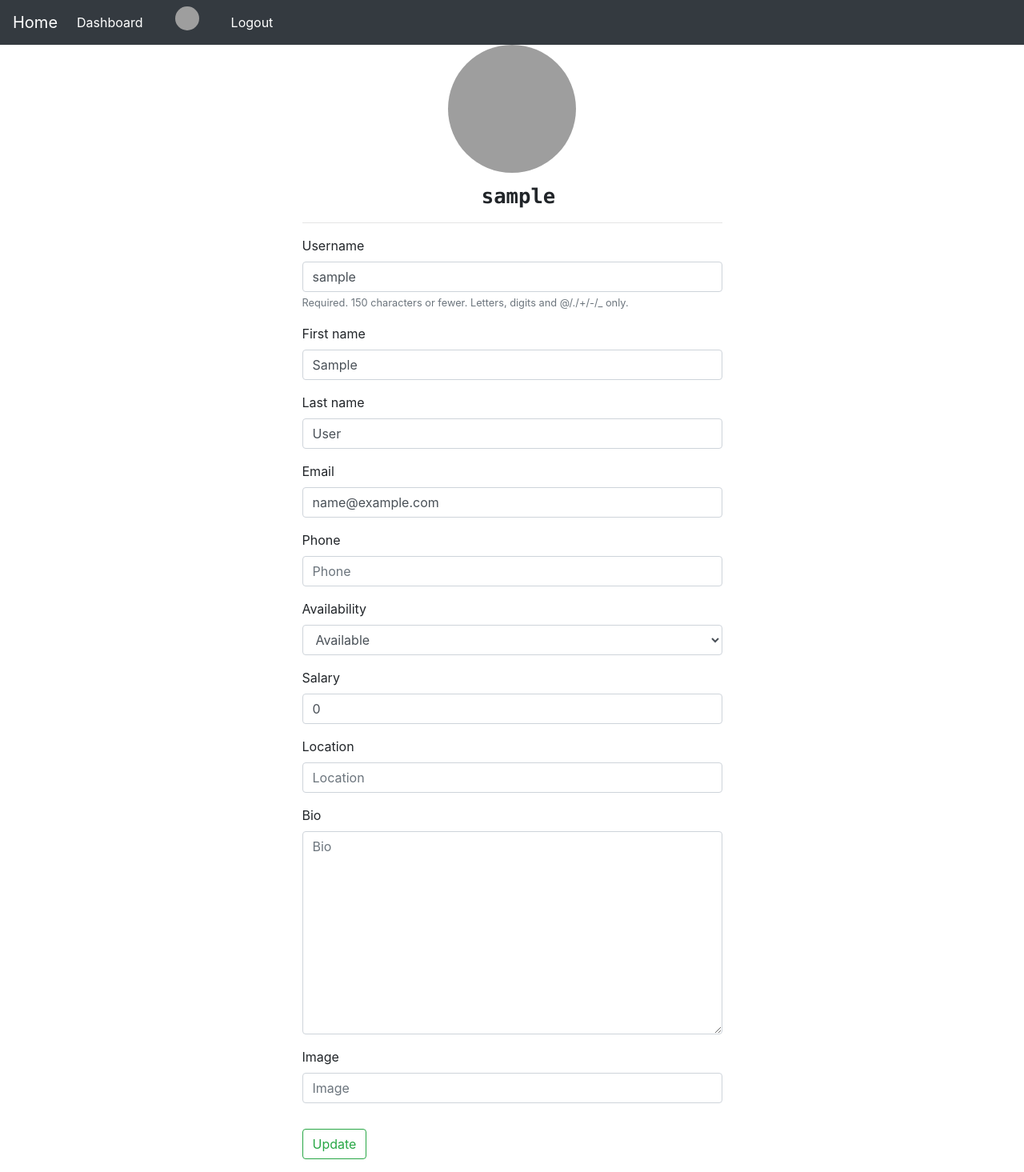
After one commit to ngetichnicholas/Job-Seeking-App, a Django app: page /update_jobseeker_profile/ in a window 1280 px wide. The commit adds this page. Shown: the whole page at 80% size. Run offline with Django 3.2, Linux system fonts and the light colour scheme; the visitor is signed in with stand-in values (Sample User, id 1); some libraries are stand-ins or nearby versions; grey boxes are pictures that could not be loaded.

Commit message:
Update jobseeker profile

```diff
--- a/Job_Seeking_App/forms.py
+++ b/Job_Seeking_App/forms.py
@@ -13,6 +13,17 @@ class JobseekerSignUpForm(UserCreationForm):
   class Meta:
     model = User
     fields = ('username', 'first_name', 'last_name', 'email','phone', 'password1', 'password2', )
+
+class UpdateJobseekerProfile(forms.ModelForm):
+  class Meta:
+    model = JobSeeker
+    fields = ('phone', 'availability', 'salary','location', 'bio', 'profile_picture', )
+
+class UpdateJobseeker(forms.ModelForm):
+  email = forms.EmailField()
+  class Meta:
+    model = User
+    fields = ['username','first_name', 'last_name','email']
 
 class AdminJobseekerVerifyForm(forms.ModelForm):
   verified = forms.BooleanField()
--- a/Job_Seeking_App/models.py
+++ b/Job_Seeking_App/models.py
@@ -5,6 +5,7 @@ from django.db.models.signals import post_save
 from django.dispatch import receiver
 import datetime as dt
 from django.db import IntegrityError
+from cloudinary.models import CloudinaryField
 
 
 class User(AbstractUser):
@@ -37,7 +38,7 @@ class JobSeeker(models.Model):
     phone = models.IntegerField(null=True,blank=True)
     location = models.CharField(max_length=144,null=True,blank=True)
     bio =models.TextField(null=True,blank=True)
-    profile_picture =models.ImageField(upload_to='profiles')
+    profile_picture =CloudinaryField('image')
     verified = models.BooleanField(default=False)
 
     @receiver(post_save, sender=User)
--- a/Job_Seeking_App/static/css/styles.css
+++ b/Job_Seeking_App/static/css/styles.css
@@ -43,3 +43,12 @@
 .seek{
     color: azure;
 }
+.profile_picture {
+  width: 30px;
+  height: 30px;
+  border-radius: 50%;
+  align-items: center;
+  text-align: center;
+  margin-left: 2rem;
+  margin-right: 2rem;
+}
--- a/Job_Seeking_App/templates/base.html
+++ b/Job_Seeking_App/templates/base.html
@@ -7,6 +7,7 @@
     <title>Job Seeking</title>
     <link rel="stylesheet" href="https://stackpath.bootstrapcdn.com/bootstrap/4.3.1/css/bootstrap.min.css" integrity="sha384-ggOyR0iXCbMQv3Xipma34MD+dH/1fQ784/j6cY/iJTQUOhcWr7x9JvoRxT2MZw1T" crossorigin="anonymous">
     <link rel="stylesheet" href="https://use.fontawesome.com/releases/v5.8.2/css/all.css">
+    <link rel="stylesheet" href="../static/css/styles.css">
 </head>
 <body>
     <nav class="navbar navbar-expand-sm navbar-dark bg-dark">
@@ -19,6 +20,13 @@
                     <li class="nav-item active">
                         <a class="nav-link" href="{% url 'dashboard' %}">Dashboard</a>
                     </li>
+                    {% if current_user.profile.profile_picture.url %}
+                    <a href="{% url 'jobseeker_profile'%}"><img class="profile_picture"
+                      src="{{ current_user.profile.profile_picture.url }}" style="height: 1cm; width:1cm; border-radius:50%" alt=""></a>
+                      {% else %}
+                      <a  href="{% url 'jobseeker_profile'%}"><img class="profile_picture"
+                        src="https://res.cloudinary.com/dbos9xidr/image/upload/v1626854682/zvtfufhexa8lqqqgcdt3.png" alt=""></a>
+                        {% endif %}
                     <li class="nav-item active">
                         <a class="nav-link" href="/logout">Logout</a>
                     </li>
--- /dev/null
+++ b/Job_Seeking_App/templates/jobseekers/update.html
@@ -0,0 +1,40 @@
+{% extends "base.html" %}
+{% load bootstrap4 %}
+{% block content %}
+  <div class="container-fluid">
+    <div class="row">
+      <div class="col-md-3"></div>
+      <div class="col-md-6">
+        <div class="text-center">
+          <div>
+            {% if user.profile.profile_picture.url %}
+            <img class="profile_picture"
+               src="{{ user.profile.profile_picture.url }}" style="height: 20vh; width:20vh;" alt="{{ profile.name }}">
+               {% else %}
+              <img class="profile_picture"
+                 src="https://res.cloudinary.com/dbos9xidr/image/upload/v1626854682/zvtfufhexa8lqqqgcdt3.png" style="height: 20vh; width:20vh;" alt="{{ profile.name }}">
+                 {% endif %}
+              </div>
+          <div>
+            <h2 class="text-monospace ml-3 pt-2"><small><strong>{{user.username}}</strong></small></h2>
+          </div>
+        </div>
+        <hr>
+
+        <div class="" id="myContent">
+          <form class="forms" action="" method="POST" enctype="multipart/form-data">
+            {% csrf_token %}
+            <fieldset class="form-group">
+              {% bootstrap_form user_form%}
+              {% bootstrap_form profile_form%}
+            </fieldset>
+            <div class="form-group">
+              <button class="btn btn-outline-success" type="submit">Update</button>
+            </div>
+          </form>
+        </div>
+      </div>
+      <div class="col-md-3"></div>
+    </div>
+  </div>
+{% endblock %}
--- a/Job_Seeking_App/urls.py
+++ b/Job_Seeking_App/urls.py
@@ -13,6 +13,8 @@ urlpatterns = [
     path('dashboard',app_views.dashboard,name='dashboard'),
     path('jobseekerDash/',app_views.jobseekerDash,name='jobseekerDash'),
     path('employerDash/',app_views.employerDash,name='employerDash'),
+    path('accounts/profile/',app_views.jobseeker_profile,name='jobseeker_profile'),
+    path('update_jobseeker_profile/',app_views.update_jobseeker_profile,name='update_jobseeker_profile'),
 
     path('admin_dashboard/',app_views.adminDash,name='admin_dashboard'),
     path('all_jobseekers',app_views.all_jobseekers,name='all_jobseekers'),
--- a/Job_Seeking_App/views.py
+++ b/Job_Seeking_App/views.py
@@ -92,6 +92,31 @@ def dashboard(request):
     return render(request,'dashboard.html')
 
 @login_required
+def jobseeker_profile(request):
+  current_user = request.user
+
+  return render(request,'jobseekers/profile.html',{"current_user":current_user})
+
+@login_required
+def update_jobseeker_profile(request):
+  if request.method == 'POST':
+    user_form = UpdateJobseeker(request.POST,instance=request.user)
+    profile_form = UpdateJobseekerProfile(request.POST,request.FILES,instance=request.user.profile)
+    if user_form.is_valid() and profile_form.is_valid():
+      user_form.save()
+      profile_form.save()
+      messages.success(request,'Your Profile account has been updated successfully')
+      return redirect('jobseeker_profile')
+  else:
+    user_form = UpdateJobseeker(instance=request.user)
+    profile_form = UpdateJobseekerProfile(instance=request.user.profile)
+  params = {
+    'user_form':user_form,
+    'profile_form':profile_form
+  }
+  return render(request,'jobseekers/update.html',params)
+
+@login_required
 def jobseekerDash(request):
     return render(request,'jobseekerDash.html')
 
```
Also changed, not shown: Job_Seeking_App/templates/jobseekers/profile.html (added, +58 -0 lines), Job_Seeking_App/migrations/0002_alter_jobseeker_profile_picture.py (added).
